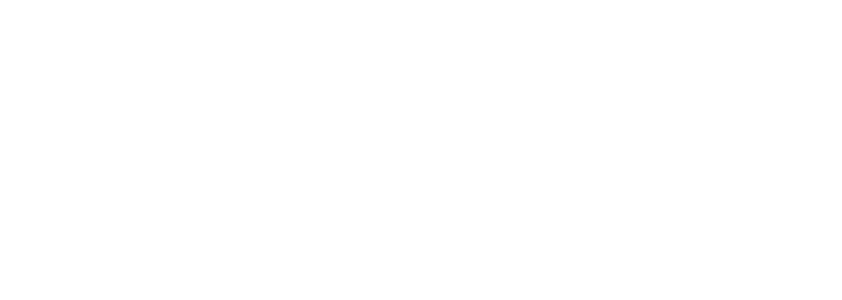
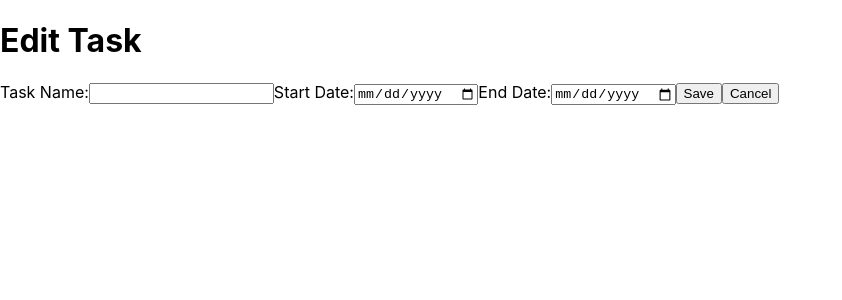
Before and after one commit to sf-alexo/task-man, a React (Create React App) app in the folder public/: page /1/1/edit-task/1 in a window 1280 px wide. Before the commit this address had no page. Shown: the top 300 px of the page, without its empty margins (0-842 px from the left). Built offline with nearby package versions, Linux system fonts and the light colour scheme; no server answers.

Commit message:
added EditTask functionality

```diff
--- a/public/src/App.tsx
+++ b/public/src/App.tsx
@@ -5,6 +5,7 @@
 import ManagerPage from './ManagerPage';
 import TaskList from './TaskList';
 import AddTask from './AddTask';
+import EditTask from './EditTask';
 import jwt_decode from 'jwt-decode';
 import './App.css';
 
@@ -30,6 +31,7 @@
           <Route path="/manager" element={<ManagerPage />} />
           <Route path=":categoryName/:categoryId" element={<TaskList />} />
           <Route path=":categoryName/:categoryId/add-task/" element={<AddTask />} />
+          <Route path=":categoryName/:categoryId/edit-task/:id" element={<EditTask />} />
         </Routes>
       </BrowserRouter>
     </div>
--- /dev/null
+++ b/public/src/EditTask.tsx
@@ -0,0 +1,79 @@
+import React, { useState, useEffect } from 'react';
+import { useParams, useNavigate } from 'react-router-dom';
+import axios from 'axios';
+
+const EditTask: React.FC = () => {
+  const { categoryId } = useParams();
+  const { categoryName } = useParams();
+  const { id } = useParams();
+  const navigate = useNavigate();
+
+  const [taskName, setTaskName] = useState('');
+  const [dateStart, setDateStart] = useState('');
+  const [dateEnd, setDateEnd] = useState('');
+
+  const handleTaskNameChange = (e: React.ChangeEvent<HTMLInputElement>) => {
+    setTaskName(e.target.value);
+  };
+
+  const handleDateStartChange = (e: React.ChangeEvent<HTMLInputElement>) => {
+    setDateStart(e.target.value);
+  };
+
+  const handleDateEndChange = (e: React.ChangeEvent<HTMLInputElement>) => {
+    setDateEnd(e.target.value);
+  };
+
+  const handleEditTask = async () => {
+    try {
+      const updatedTask = {
+        name: taskName,
+        dateStart: dateStart,
+        dateEnd: dateEnd,
+        taskId: Number(categoryId),
+      };
+
+      await axios.put(`http://localhost:3000/tasks/${id}`, updatedTask);
+      navigate(`/${categoryName}/${categoryId}`); // Redirect back to TaskList page
+    } catch (error) {
+      console.error(error);
+    }
+  };
+
+  const handleCancel = () => {
+    navigate(`/${categoryName}/${categoryId}`); // Redirect back to TaskList page
+  };
+
+  useEffect(() => {
+    const fetchTask = async () => {
+      try {
+        const response = await axios.get(`http://localhost:3000/tasks/id/${id}`);
+        console.log(response.data);
+        const task = response.data;
+        setTaskName(task.name);
+        setDateStart(task.dateStart);
+        setDateEnd(task.dateEnd);
+      } catch (error) {
+        console.error(error);
+      }
+    };
+
+    fetchTask();
+  }, [id]);
+
+  return (
+    <div>
+      <h1>Edit Task</h1>
+      <label htmlFor="taskName">Task Name:</label>
+      <input type="text" id="taskName" value={taskName} onChange={handleTaskNameChange} />
+      <label htmlFor="dateStart">Start Date:</label>
+      <input type="date" id="dateStart" value={dateStart} onChange={handleDateStartChange} required />
+      <label htmlFor="dateEnd">End Date:</label>
+      <input type="date" id="dateEnd" value={dateEnd} onChange={handleDateEndChange} required />
+      <button type="button" onClick={handleEditTask}>Save</button>
+      <button type="button" onClick={handleCancel}>Cancel</button>
+    </div>
+  );
+};
+
+export default EditTask;
--- a/public/src/TaskList.tsx
+++ b/public/src/TaskList.tsx
@@ -35,6 +35,7 @@
                 <p>Start Date: {task.dateStart.toString()}</p>
                 <p>End Date: {task.dateEnd.toString()}</p>
               </div>
+              <Link to={`/${categoryName}/${categoryId}/edit-task/${task.id}`}>Edit Task</Link>
             </div>
           ))
         ) : (
```
Also changed, not shown: 2 other files (tests, documents, lock files or other folders).
